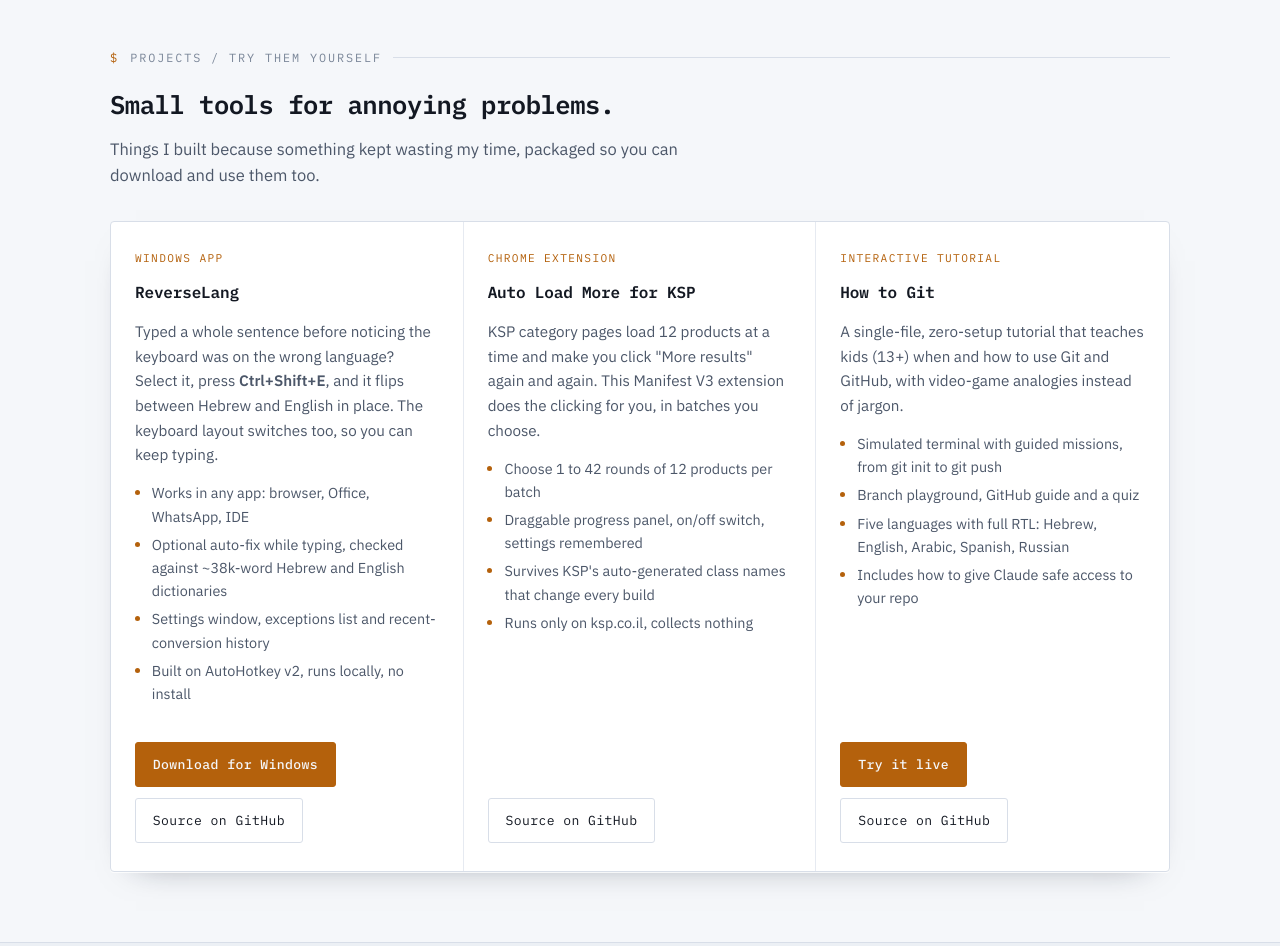
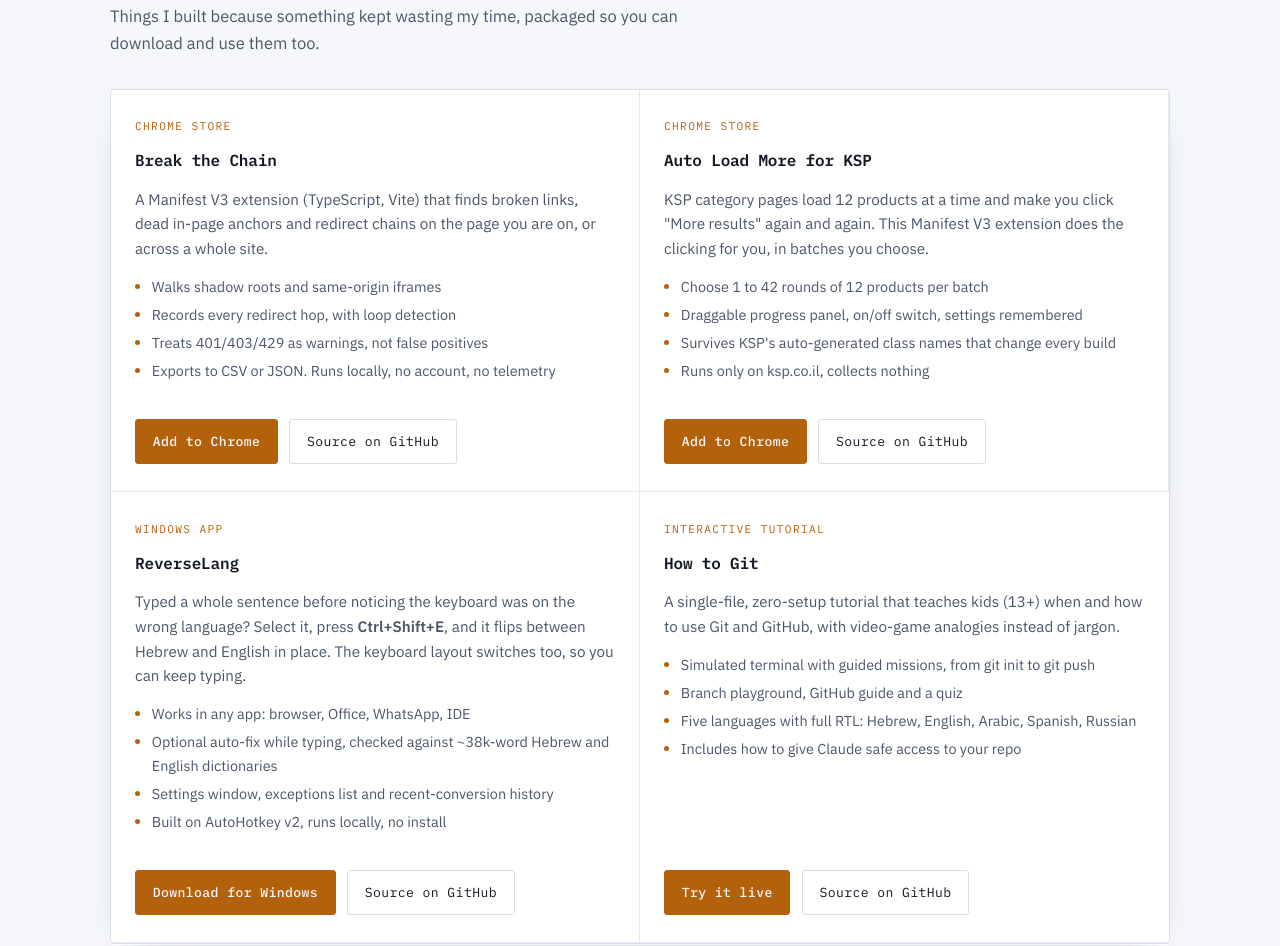
Before and after one commit to guyco6742/cv, a plain HTML site: page index.html in a window 1280 px wide. Shown: the part 4172-5118 px from the top of the page. Drawn offline with Linux system fonts and the light colour scheme.

Commit message:
Chrome Store links for KSP, move Break the Chain into Projects (#5)
* Link KSP Auto Load More to its Chrome Web Store listing

Co-Authored-By: Claude Opus 5.5 <noreply@anthropic.com>
Claude-Session: https://claude.ai/code/session_01NME64wsA5eHuMMEkmgmzMp

* Move Break the Chain into Projects, 2x2 card grid

Co-Authored-By: Claude Opus 5.5 <noreply@anthropic.com>
Claude-Session: https://claude.ai/code/session_01NME64wsA5eHuMMEkmgmzMp

---------

Co-authored-by: Claude <noreply@anthropic.com>

```diff
--- a/index.html
+++ b/index.html
@@ -219,6 +219,9 @@
   /* ---------- AI capability panels ---------- */
   .panels { display: grid; grid-template-columns: repeat(3, 1fr); gap: 0; border: 1px solid var(--line); border-radius: 4px; overflow: hidden; background: var(--surface); box-shadow: var(--shadow); }
   @media (max-width: 860px) { .panels { grid-template-columns: 1fr; } }
+  .panels.two { grid-template-columns: repeat(2, 1fr); }
+  .panels.two .panel { border-bottom: 1px solid var(--line-soft); }
+  @media (max-width: 860px) { .panels.two { grid-template-columns: 1fr; } }
   .panel { padding: 1.7rem 1.5rem; border-right: 1px solid var(--line-soft); display: flex; flex-direction: column; gap: .8rem; }
   .panel:last-child { border-right: 0; }
   @media (max-width: 860px) {
@@ -523,10 +526,6 @@
         <span class="desc"><b>Scanned documents → clean Markdown.</b> OCR pipeline that turns unreadable scanned reports into structured text an assistant can actually reason over, at a fraction of the tokens, none of the manual retyping.</span>
       </div>
       <div class="ship">
-        <span class="what">Chrome Store</span>
-        <span class="desc"><b><a class="ship-link" href="https://chromewebstore.google.com/detail/nhplpmnccbhfgombegkggdngofclhpjh" target="_blank" rel="noopener">Break the Chain</a>.</b> A published Manifest V3 Chrome extension (TypeScript, Vite, MIT) that finds broken links, dead in-page anchors and redirect chains on the page you are on, or across a whole site. It walks shadow roots and same-origin iframes, records every redirect hop with loop detection, treats 401/403/429 as warnings rather than false positives, and exports to CSV or JSON. Everything runs locally: no account, no server, no telemetry. Source on <a class="ship-link" href="https://github.com/guyco6742/Break-the-Chain" target="_blank" rel="noopener">GitHub</a>.</span>
-      </div>
-      <div class="ship">
         <span class="what">Shipped</span>
         <span class="desc"><b>Any spreadsheet → a visual dashboard.</b> Drop in an Excel, CSV or PDF and get a standalone HTML dashboard with KPIs, charts and the insights that matter, built to the question being asked, not a fixed template.</span>
       </div>
@@ -552,7 +551,37 @@
     <h2 style="margin-bottom:.9rem">Small tools for annoying problems.</h2>
     <p class="lede" style="margin-bottom:2rem">Things I built because something kept wasting my time, packaged so you can download and use them too.</p>
 
-    <div class="panels">
+    <div class="panels two">
+      <div class="panel">
+        <span class="tag">Chrome Store</span>
+        <h3>Break the Chain</h3>
+        <p>A Manifest V3 extension (TypeScript, Vite) that finds broken links, dead in-page anchors and redirect chains on the page you are on, or across a whole site.</p>
+        <ul>
+          <li>Walks shadow roots and same-origin iframes</li>
+          <li>Records every redirect hop, with loop detection</li>
+          <li>Treats 401/403/429 as warnings, not false positives</li>
+          <li>Exports to CSV or JSON. Runs locally, no account, no telemetry</li>
+        </ul>
+        <div class="cta-row" style="margin-top:auto;padding-top:1.2rem">
+          <a class="btn btn-primary" href="https://chromewebstore.google.com/detail/nhplpmnccbhfgombegkggdngofclhpjh" target="_blank" rel="noopener">Add to Chrome</a>
+          <a class="btn" href="https://github.com/guyco6742/Break-the-Chain" target="_blank" rel="noopener">Source on GitHub</a>
+        </div>
+      </div>
+      <div class="panel">
+        <span class="tag">Chrome Store</span>
+        <h3>Auto Load More for KSP</h3>
+        <p>KSP category pages load 12 products at a time and make you click "More results" again and again. This Manifest V3 extension does the clicking for you, in batches you choose.</p>
+        <ul>
+          <li>Choose 1 to 42 rounds of 12 products per batch</li>
+          <li>Draggable progress panel, on/off switch, settings remembered</li>
+          <li>Survives KSP's auto-generated class names that change every build</li>
+          <li>Runs only on ksp.co.il, collects nothing</li>
+        </ul>
+        <div class="cta-row" style="margin-top:auto;padding-top:1.2rem">
+          <a class="btn btn-primary" href="https://chromewebstore.google.com/detail/gijgoclfofhgefeienlchbkhbeepjoan" target="_blank" rel="noopener">Add to Chrome</a>
+          <a class="btn" href="https://github.com/guyco6742/ksp-auto-load-more" target="_blank" rel="noopener">Source on GitHub</a>
+        </div>
+      </div>
       <div class="panel">
         <span class="tag">Windows app</span>
         <h3>ReverseLang</h3>
@@ -566,20 +595,6 @@
         <div class="cta-row" style="margin-top:auto;padding-top:1.2rem">
           <a class="btn btn-primary" href="downloads/ReverseLang.zip" download>Download for Windows</a>
           <a class="btn" href="https://github.com/guyco6742/ReverseLang" target="_blank" rel="noopener">Source on GitHub</a>
-        </div>
-      </div>
-      <div class="panel">
-        <span class="tag">Chrome extension</span>
-        <h3>Auto Load More for KSP</h3>
-        <p>KSP category pages load 12 products at a time and make you click "More results" again and again. This Manifest V3 extension does the clicking for you, in batches you choose.</p>
-        <ul>
-          <li>Choose 1 to 42 rounds of 12 products per batch</li>
-          <li>Draggable progress panel, on/off switch, settings remembered</li>
-          <li>Survives KSP's auto-generated class names that change every build</li>
-          <li>Runs only on ksp.co.il, collects nothing</li>
-        </ul>
-        <div class="cta-row" style="margin-top:auto;padding-top:1.2rem">
-          <a class="btn" href="https://github.com/guyco6742/ksp-auto-load-more" target="_blank" rel="noopener">Source on GitHub</a>
         </div>
       </div>
       <div class="panel">
```
